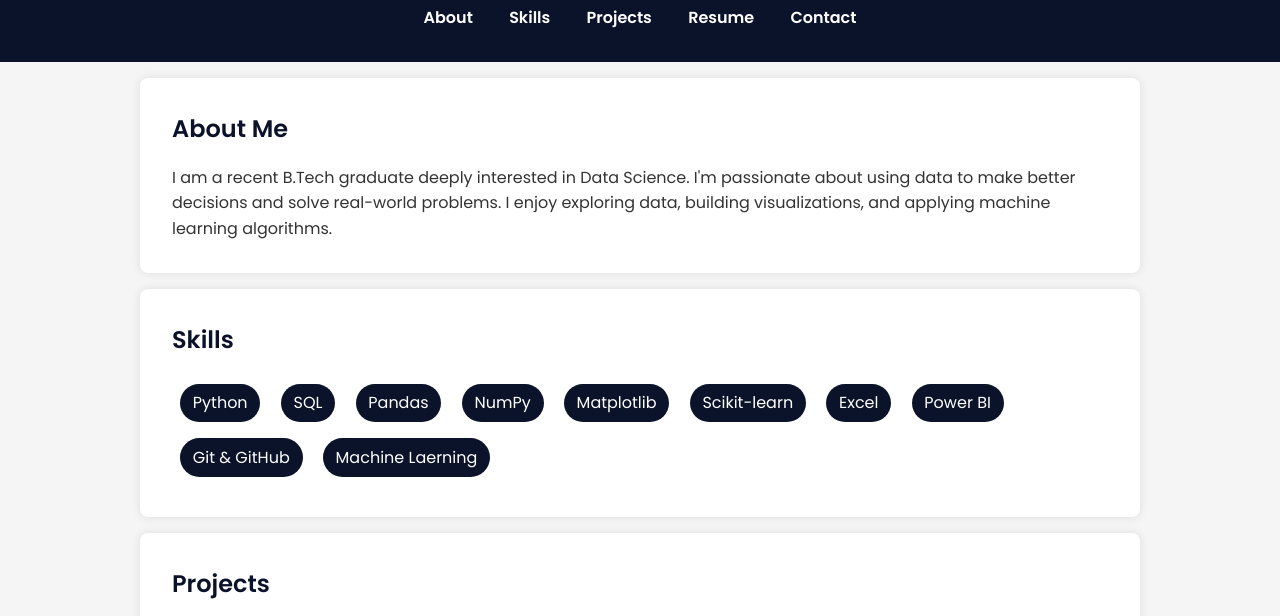
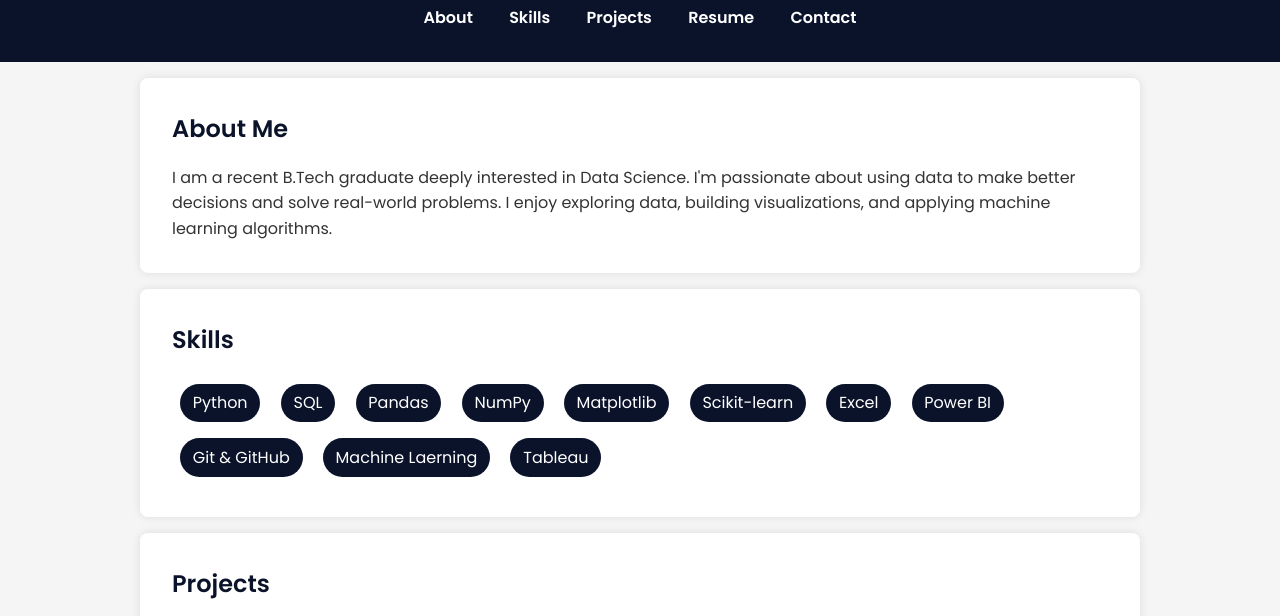
Before and after one commit to Hakeem0311/portfolio_, a plain HTML site: page index.html in a window 1280 px wide. Shown: the part 138-754 px from the top of the page. Drawn offline with Linux system fonts and the light colour scheme.

Commit message:
Update index.html

```diff
--- a/index.html
+++ b/index.html
@@ -51,6 +51,7 @@
       <span>Power BI</span>
       <span>Git & GitHub</span>
       <span>Machine Laerning</span>
+      <span>Tableau</span>
     </div>
   </section>
 
```
